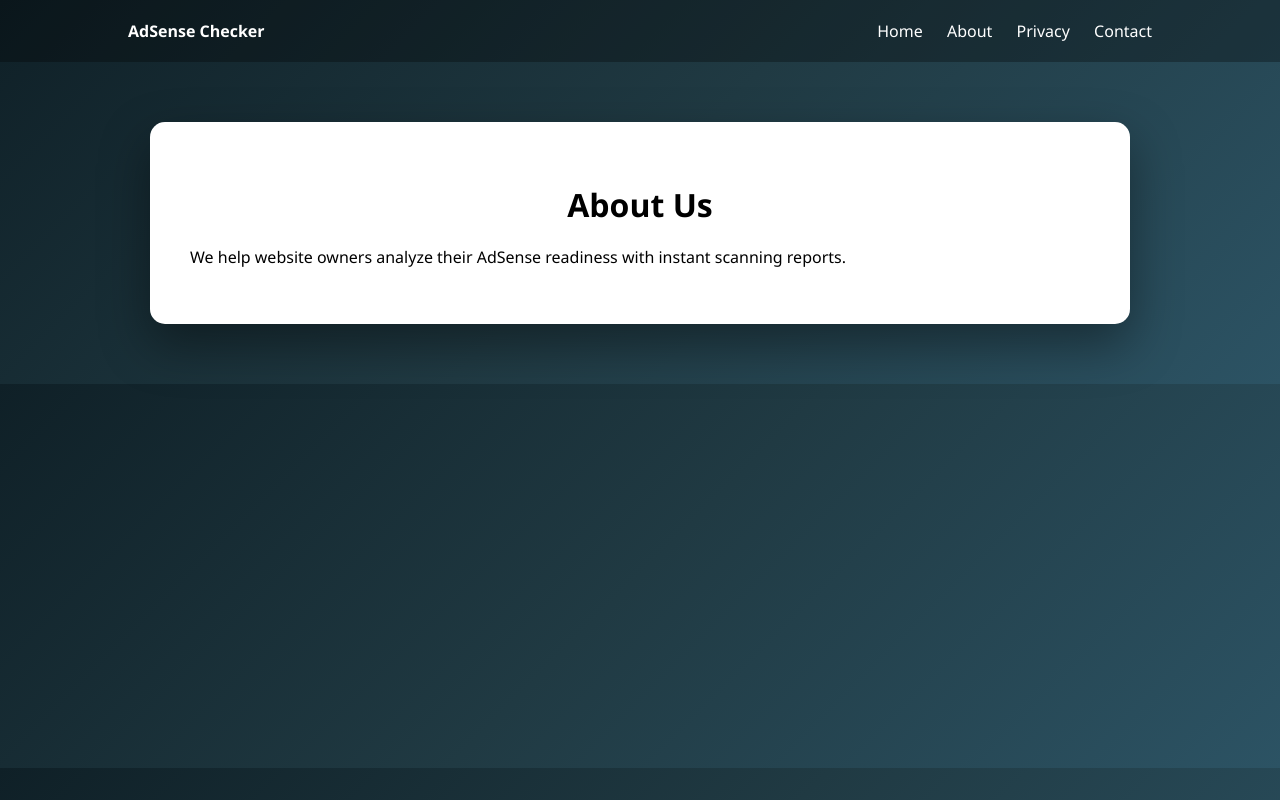
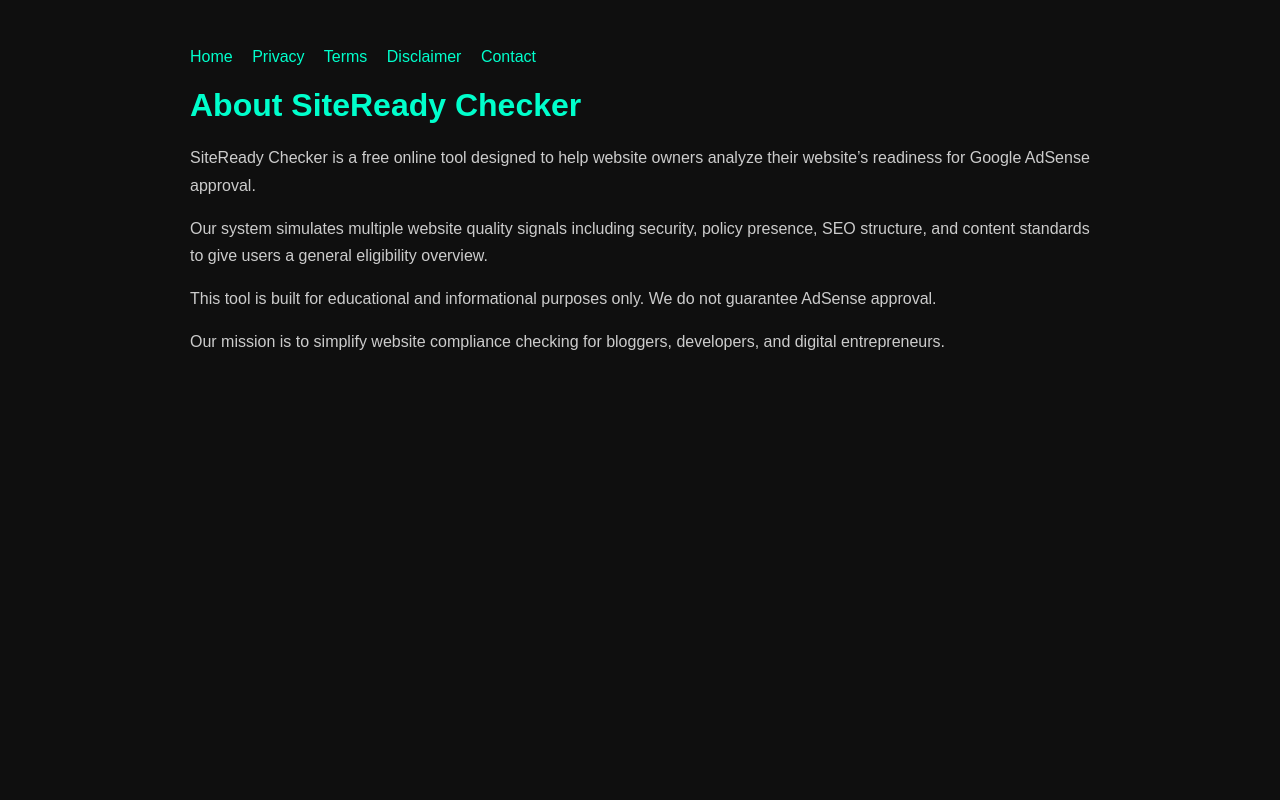
Before and after one commit to arvind38580-tech/adsense-checker, a plain HTML site: page about.html in a window 1280 px wide. Drawn offline with Linux system fonts and the light colour scheme.

Commit message:
Update about.html

```diff
--- a/about.html
+++ b/about.html
@@ -1,23 +1,38 @@
 <!DOCTYPE html>
-<html>
+<html lang="en">
 <head>
-<title>About Us</title>
-<link rel="stylesheet" href="style.css">
+<meta charset="UTF-8">
+<meta name="viewport" content="width=device-width, initial-scale=1.0">
+<title>About - SiteReady Checker</title>
+<style>
+body{background:#0f0f0f;color:#fff;font-family:Poppins,sans-serif;padding:40px;}
+a{color:#00ffcc;text-decoration:none;margin-right:15px;}
+.container{max-width:900px;margin:auto;}
+h1{color:#00ffcc;margin-bottom:20px;}
+p{line-height:1.7;color:#ccc;margin-bottom:15px;}
+</style>
 </head>
 <body>
+
+<div class="container">
 <nav>
-<div><strong>AdSense Checker</strong></div>
-<div>
 <a href="index.html">Home</a>
-<a href="about.html">About</a>
 <a href="privacy.html">Privacy</a>
+<a href="terms.html">Terms</a>
+<a href="disclaimer.html">Disclaimer</a>
 <a href="contact.html">Contact</a>
-</div>
 </nav>
 
-<div class="container">
-<h1>About Us</h1>
-<p>We help website owners analyze their AdSense readiness with instant scanning reports.</p>
+<h1>About SiteReady Checker</h1>
+
+<p>SiteReady Checker is a free online tool designed to help website owners analyze their website’s readiness for Google AdSense approval.</p>
+
+<p>Our system simulates multiple website quality signals including security, policy presence, SEO structure, and content standards to give users a general eligibility overview.</p>
+
+<p>This tool is built for educational and informational purposes only. We do not guarantee AdSense approval.</p>
+
+<p>Our mission is to simplify website compliance checking for bloggers, developers, and digital entrepreneurs.</p>
+
 </div>
 </body>
 </html>
```
